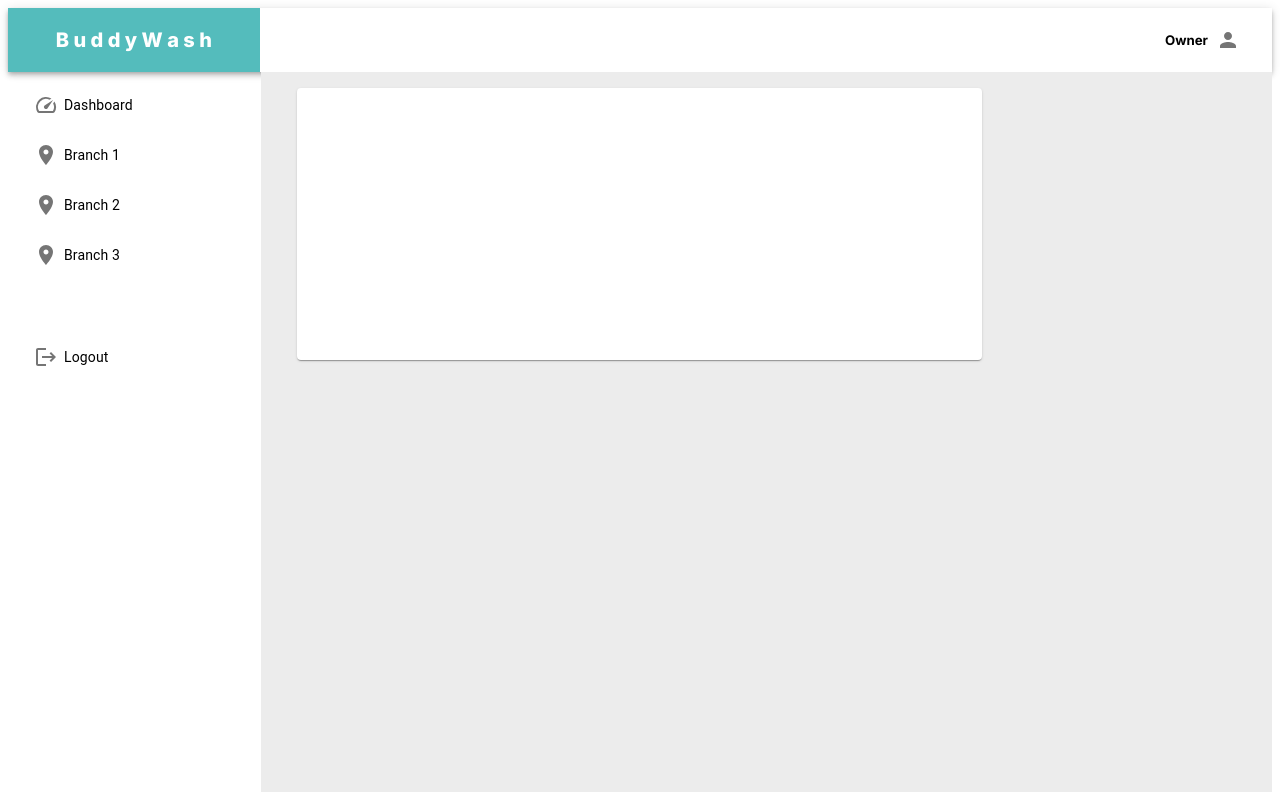
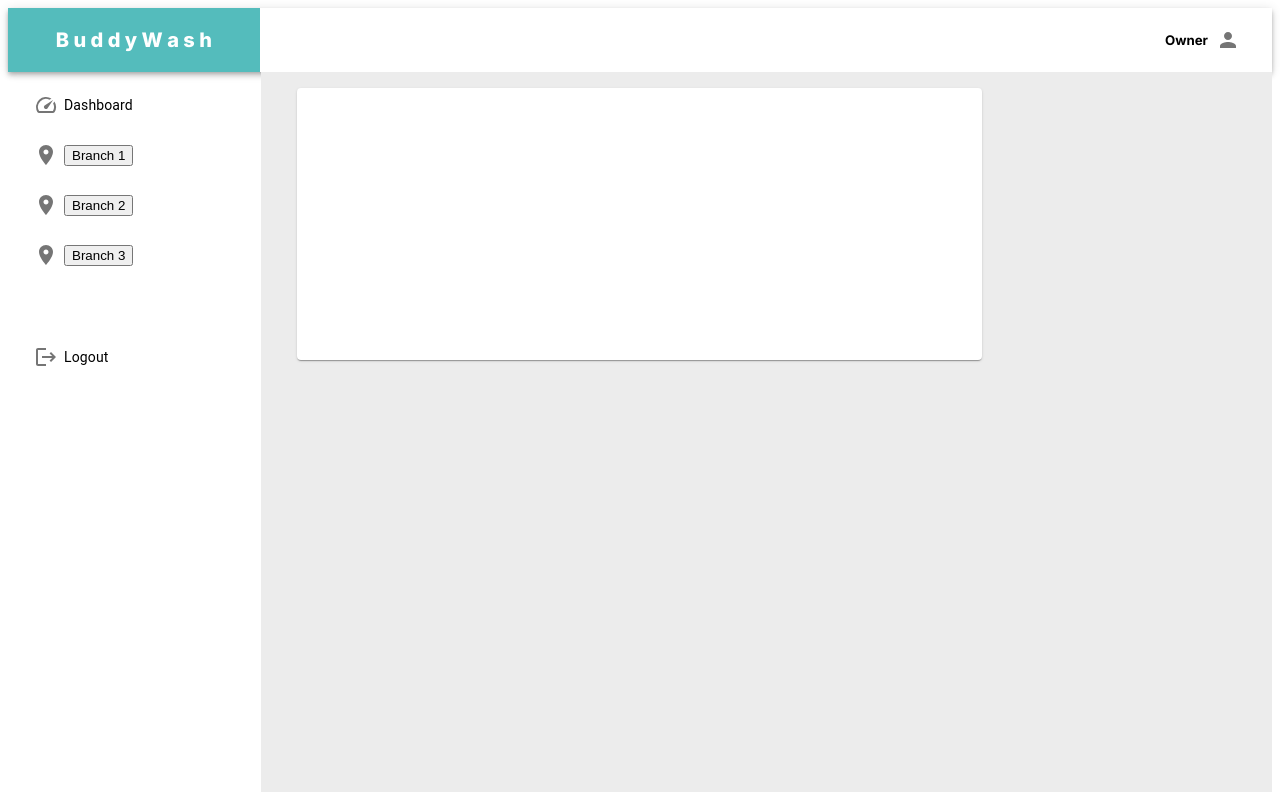
Before and after one commit to markjunnelacosta/buddy-wash-next, a Next.js app: page /role/owner/components/main/branch1 in a window 1280 px wide. Built offline with nearby package versions, Linux system fonts and the light colour scheme.

Commit message:
navbar dropdown

```diff
--- /dev/null
+++ b/app/role/owner/components/navBar/Dropdown.js
@@ -0,0 +1,59 @@
+"use client"
+import { useState } from "react";
+import {
+    List,
+    Divider,
+    ListItemButton,
+    ListItemIcon,
+    ListItemText,
+    Grid,
+    Paper,
+  } from "@mui/material";
+  import ReceiptLongIcon from '@mui/icons-material/ReceiptLong';
+  import GroupsIcon from '@mui/icons-material/Groups';
+  import SellIcon from '@mui/icons-material/Sell';
+  import LocalLaundryServiceIcon from '@mui/icons-material/LocalLaundryService';
+
+function Dropdown({ name }) {
+    const [isOpen, setIsOpen] = useState(false);
+    return (
+        <div>
+            <button onClick={() => setIsOpen((prev) => !prev)}
+            >
+                {name}
+            </button>
+            {isOpen && (<div>
+                <div>
+                    <ListItemButton className="button" href="/role/owner/components/main/branch1/Transactions">
+                        <ListItemIcon className="button-content">
+                            <ReceiptLongIcon />
+                        </ListItemIcon>
+                        <ListItemText primary="Transactions" />
+                    </ListItemButton>
+
+                    <ListItemButton className="button" href="/role/owner/components/main/branch1/Staff">
+                        <ListItemIcon className="button-content">
+                            <GroupsIcon />
+                        </ListItemIcon>
+                        <ListItemText primary="Staff" />
+                    </ListItemButton>
+
+                    <ListItemButton className="button" href="/role/owner/components/main/branch1/Prices">
+                        <ListItemIcon className="button-content">
+                            <SellIcon />
+                        </ListItemIcon>
+                        <ListItemText primary="Prices" />
+                    </ListItemButton>
+
+                    <ListItemButton className="button" href="/role/owner/components/main/branch1/Machines">
+                        <ListItemIcon className="button-content">
+                            <LocalLaundryServiceIcon />
+                        </ListItemIcon>
+                        <ListItemText primary="Machines" />
+                    </ListItemButton>
+                </div>
+            </div>)}
+        </div>
+    )
+}
+export default Dropdown;
--- a/app/role/owner/components/navBar/navBar.css
+++ b/app/role/owner/components/navBar/navBar.css
@@ -1,21 +1,30 @@
 .side-nav-bar-container {
   width: 20%;
+
   .MuiListItemText-primary {
     font-size: 14px !important;
   }
+
+  .dropdown name{
+    font-size: 14px !important;
+  }
+
   .MuiListItemIcon-root {
     min-width: 30px;
   }
 }
+
 .nav-section-text {
   padding-left: 16px;
   font-size: 18px !important;
 }
- .button{
-    height:50px;
+
+.button {
+  height: 50px;
   padding-left: 50px;
 }
-  .button-content{
+
+.button-content {
   margin-left: 10px;
   color: black;
 }
--- a/app/role/owner/components/navBar/navBar.js
+++ b/app/role/owner/components/navBar/navBar.js
@@ -1,5 +1,6 @@
 import React from 'react';
 import './navBar.css';
+import Dropdown from "./Dropdown";
 import {
     List,
     Divider,
@@ -26,25 +27,25 @@ function NavBar(){
               <ListItemText primary="Dashboard" />
             </ListItemButton>
 
-            <ListItemButton className="button"  href="/role/owner/components/main/branch1" >
+            <ListItemButton className="button">
               <ListItemIcon className="button-content">
                 <LocationOnIcon />
               </ListItemIcon>
-              <ListItemText  primary="Branch 1" />
+              <Dropdown name="Branch 1" />
             </ListItemButton>
 
-            <ListItemButton className="button"  href="/role/owner/components/main/branch2" >
+            <ListItemButton className="button">
               <ListItemIcon className="button-content">
                 <LocationOnIcon />
               </ListItemIcon>
-              <ListItemText  primary="Branch 2" />
+              <Dropdown name="Branch 2" />
             </ListItemButton>
 
-            <ListItemButton className="button"  href="/role/owner/components/main/branch3" >
+            <ListItemButton className="button">
               <ListItemIcon className="button-content">
                 <LocationOnIcon />
               </ListItemIcon>
-              <ListItemText  primary="Branch 3" />
+              <Dropdown name="Branch 3" />
             </ListItemButton>
 
             <p className='white-space'> &nbsp; </p>
--- a/app/role/owner/layout.js
+++ b/app/role/owner/layout.js
@@ -1,5 +1,6 @@
 import React from 'react';
 import NavBar from "./components/navBar/navBar";
+import NavBarCopy from "./components/navBar/navBarCopy";
 import { Header } from "@/app/role/owner/components/header/header";
 
 const Layout = ({ children }) => {
```
Lines whose indentation alone changed are shown as unchanged.
